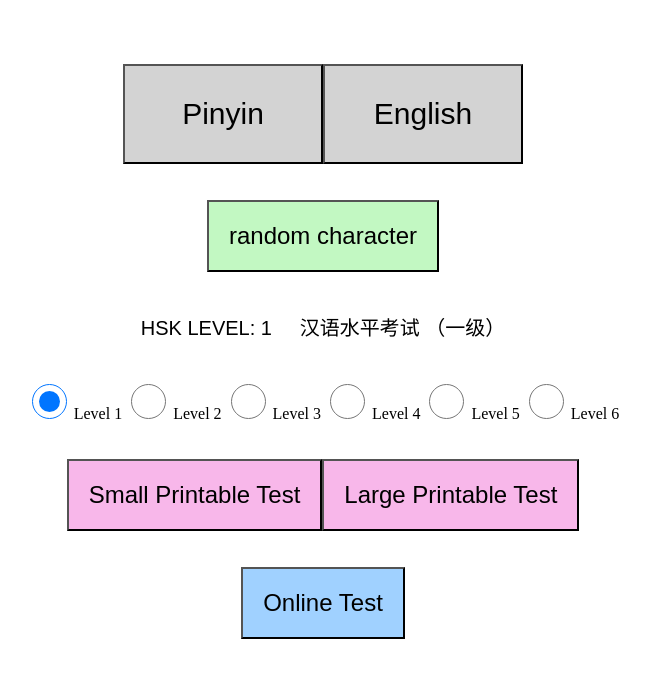
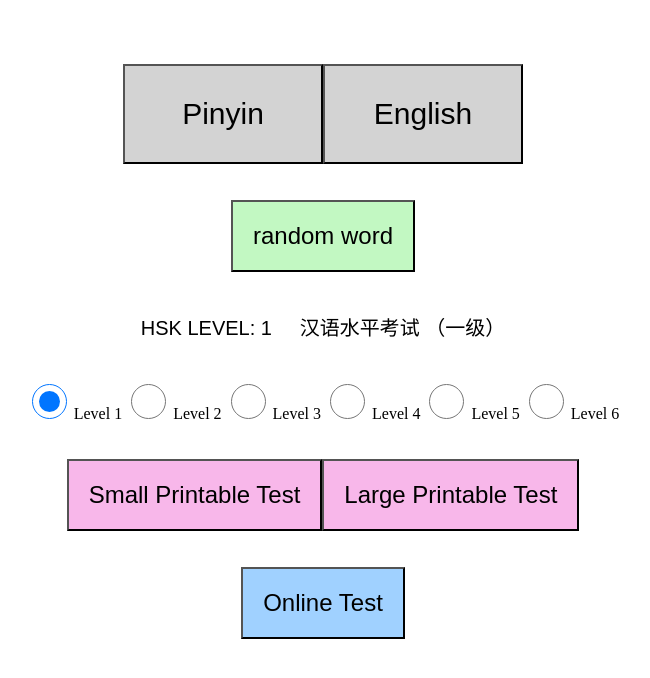
Before and after one commit to Anthoussae/hskflashcards, a website: page public/index.html in a window 1280 px wide. Shown: the part 220-898 px from the top of the page, without its empty margins (317-967 px from the left). Drawn offline with nearby package versions, Linux system fonts and the light colour scheme.

Commit message:
fixed randomizer html

```diff
--- a/public/index.html
+++ b/public/index.html
@@ -169,7 +169,7 @@
     </div>
     <br></br>
     <div class="centereddiv">
-         <button class="button3" onclick="randomCharacter()">random character</button>
+         <button class="button3" onclick="randomCharacter()">random word</button>
     </div>
     <div class="centereddiv">
          <p class= "smalldisplay" id="lvldisplay">HSK LEVEL: 1 &nbsp &nbsp 汉语水平考试 （一级）</p>
```
